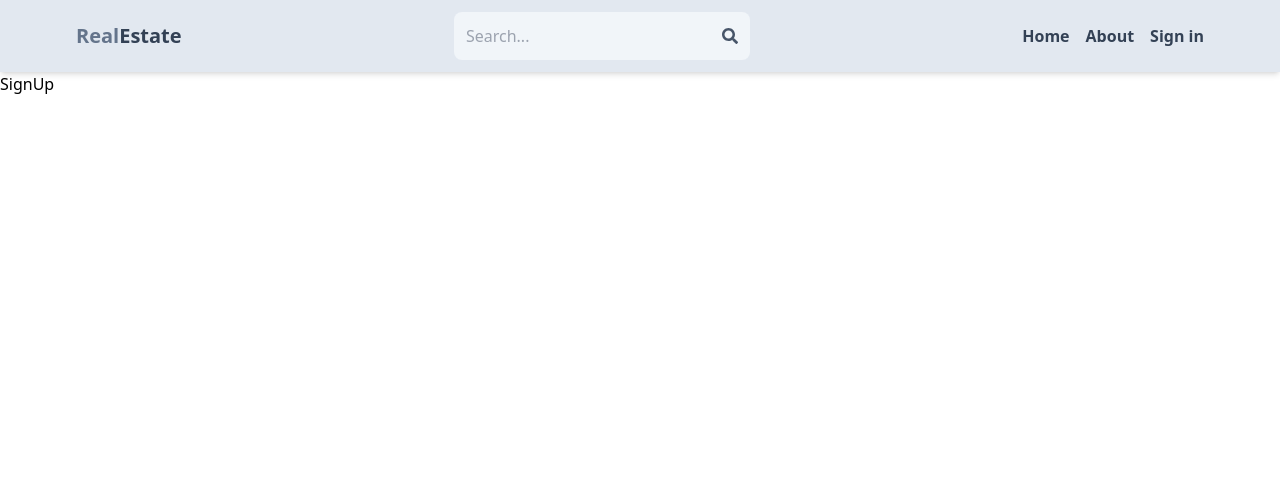
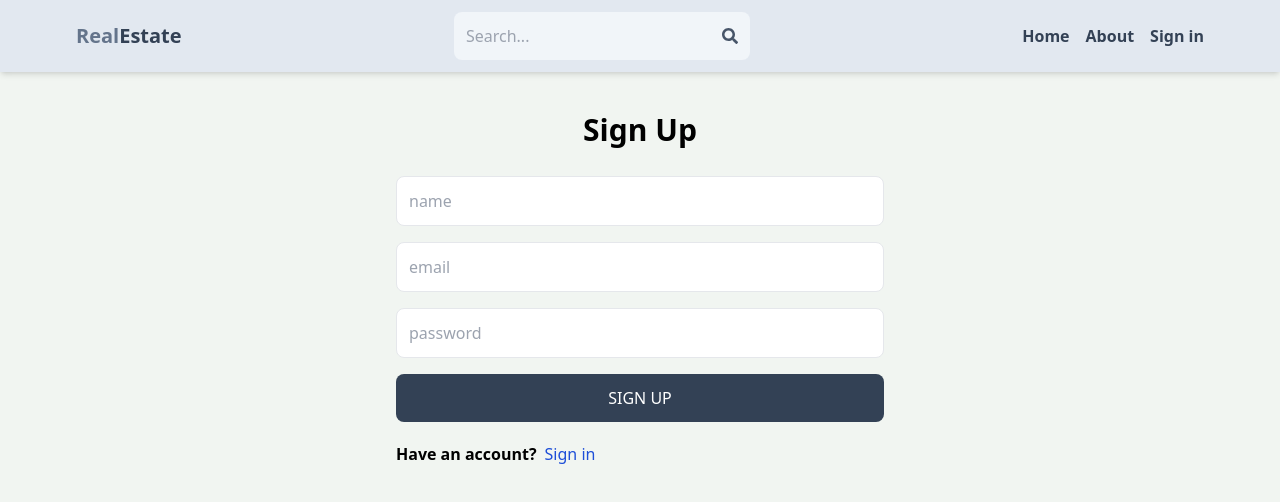
Before and after one commit to Jahid1499/real-estate, a React (Vite) app in the folder client/: page /registration in a window 1280 px wide. Shown: the top 502 px of the page. Built offline with nearby package versions, Linux system fonts and the light colour scheme.

Commit message:
Feat: design signup page and add global css - background color for body

```diff
--- a/client/src/index.css
+++ b/client/src/index.css
@@ -1,3 +1,7 @@
 @tailwind base;
 @tailwind components;
 @tailwind utilities;
+
+body{
+    background-color: #f1f5f1;
+}
--- a/client/src/pages/SignUp.tsx
+++ b/client/src/pages/SignUp.tsx
@@ -1,7 +1,67 @@
+import { ChangeEvent, FormEvent, useState } from "react";
+import { Link } from "react-router-dom";
 
 const SignUp = () => {
+    const [formData, setFormData] = useState({});
+    const [error, setError] = useState<string | null>(null);
+    const [loading, setLoading] = useState<boolean>(false);
+
+    const handleChange = (e: ChangeEvent<HTMLInputElement>) => {
+        setFormData({
+            ...formData,
+            [e.target.name]: e.target.value,
+        });
+    };
+
+    const handleSubmit = async (e: FormEvent<HTMLFormElement>) => {
+        e.preventDefault();
+        console.log(formData);
+        setError(null);
+        setLoading(false);
+    }
+
     return (
-        <div>SignUp</div>
+        <div className='p-3 max-w-lg mx-auto'>
+            <h1 className='text-3xl text-center font-bold my-7'>Sign Up</h1>
+            <form onSubmit={handleSubmit} className='flex flex-col gap-4'>
+                <input
+                    type='text'
+                    placeholder='name'
+                    className='border p-3 rounded-lg'
+                    name='name'
+                    onChange={handleChange}
+                />
+                <input
+                    type='email'
+                    placeholder='email'
+                    className='border p-3 rounded-lg'
+                    name='email'
+                    onChange={handleChange}
+                />
+                <input
+                    type='password'
+                    placeholder='password'
+                    className='border p-3 rounded-lg'
+                    name='password'
+                    onChange={handleChange}
+                />
+
+                <button
+                    disabled={loading}
+                    className='bg-slate-700 text-white p-3 rounded-lg uppercase hover:opacity-95 disabled:opacity-80'
+                >
+                    {loading ? 'Loading...' : 'Sign Up'}
+                </button>
+                {/* <OAuth /> */}
+            </form>
+            <div className='flex gap-2 mt-5'>
+                <p className="font-semibold">Have an account?</p>
+                <Link to={'/login'}>
+                    <span className='text-blue-700'>Sign in</span>
+                </Link>
+            </div>
+            {error && <p className='text-red-500 mt-5'>{error}</p>}
+        </div>
     )
 }
 
```
